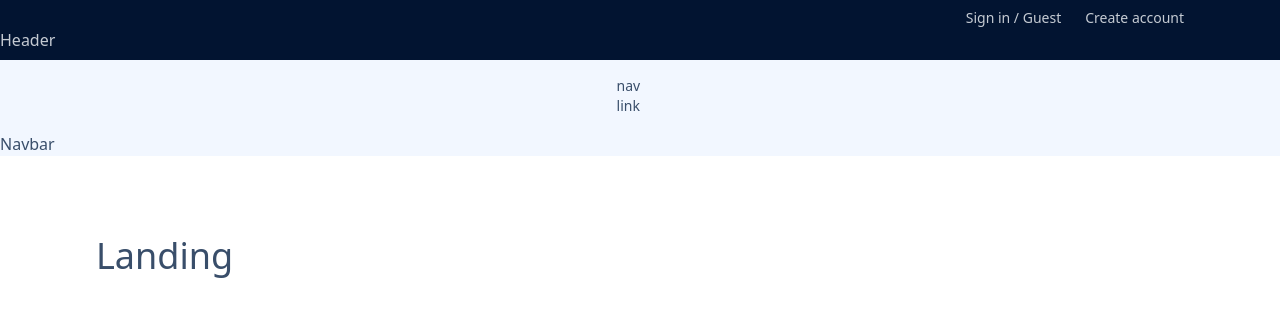
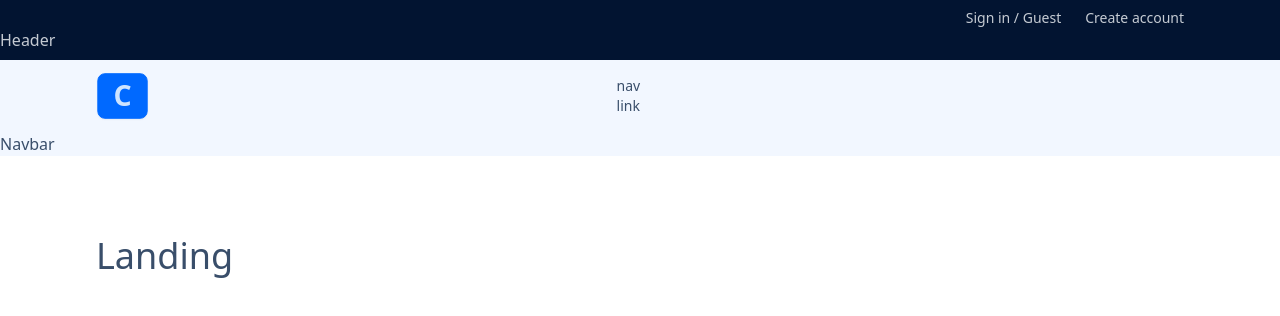
Before and after one commit to omidsdgi/comfy-store, a React (Vite) app: page / in a window 1280 px wide. Shown: the top 316 px of the page. Built offline with nearby package versions, Linux system fonts and the light colour scheme.

Commit message:
feat (Navbar): implement  Navbar title

```diff
--- a/src/components/Navbar.jsx
+++ b/src/components/Navbar.jsx
@@ -1,8 +1,18 @@
+import {NavLink} from "react-router-dom";
+
 const Navbar = () => {
     return (
         <section className='bg-base-200'>
             <nav className='navbar align-element'>
-                <div className="navbar-start"></div>
+                <div className="navbar-start">
+                    {/*TITLE*/}
+                    <NavLink
+                        to='/'
+                        className='hidden lg:flex btn btn-primary text-3xl items-center'
+                    >
+                        C
+                    </NavLink>
+                </div>
                 <div className="navbar-centet hidden lg:flex">
                     <ul className="menu menu-horizontal">nav link</ul>
                 </div>
```
